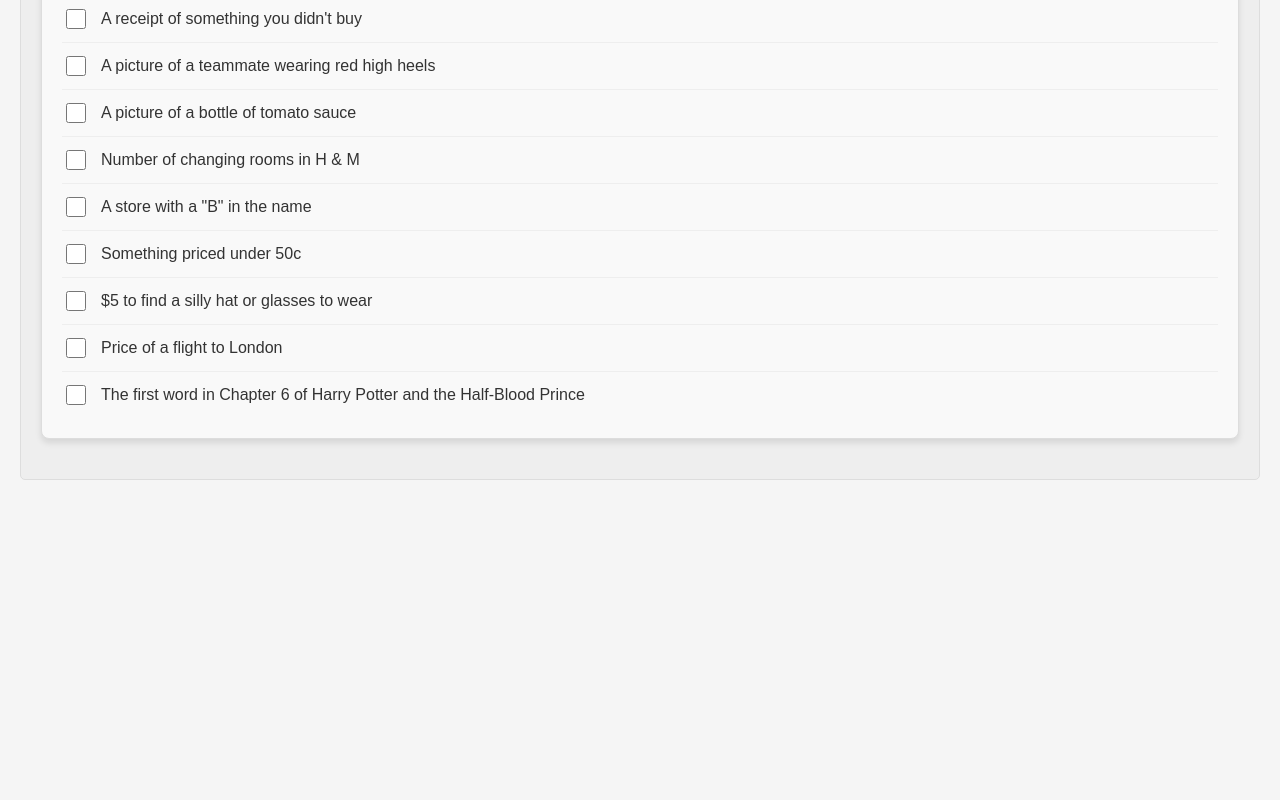
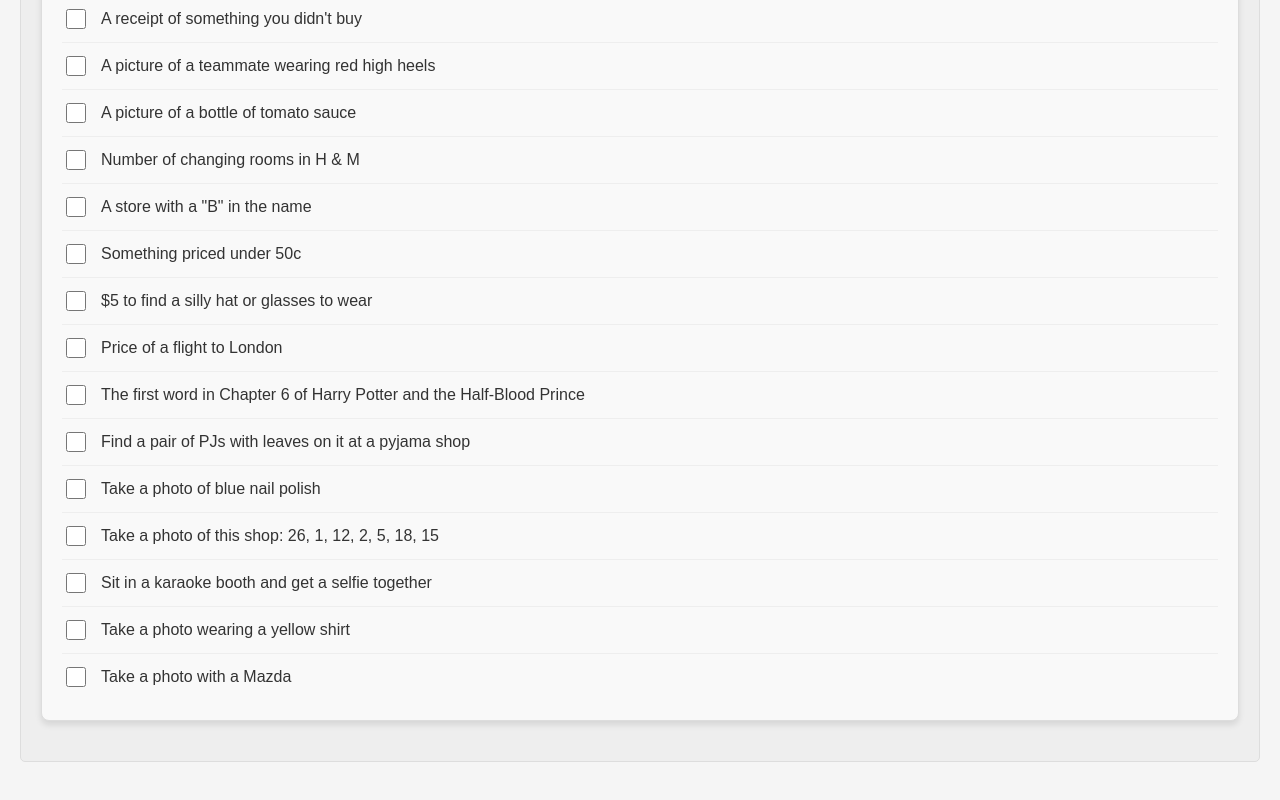
Before and after one commit to benjamen/meowsgames, a plain HTML site: page index.html in a window 1280 px wide. Shown: the part 619-1419 px from the top of the page. Before the commit the page ends 1139 px from the top, so only its background shows below. Drawn offline with Linux system fonts and the light colour scheme.

Commit message:
Added new feature

```diff
--- a/index.html
+++ b/index.html
@@ -96,8 +96,33 @@
             <input type="checkbox" id="item11">
             <label for="item11">The first word in Chapter 6 of Harry Potter and the Half-Blood Prince</label>
         </div>
+        <div class="checklist-item">
+            <input type="checkbox" id="item12">
+            <label for="item12">Find a pair of PJs with leaves on it at a pyjama shop</label>
+        </div>
+        <div class="checklist-item">
+            <input type="checkbox" id="item13">
+            <label for="item13">Take a photo of blue nail polish</label>
+        </div>
+        <div class="checklist-item">
+            <input type="checkbox" id="item14">
+            <label for="item14">Take a photo of this shop: 26, 1, 12, 2, 5, 18, 15</label>
+        </div>
+        <div class="checklist-item">
+            <input type="checkbox" id="item15">
+            <label for="item15">Sit in a karaoke booth and get a selfie together</label>
+        </div>
+        <div class="checklist-item">
+            <input type="checkbox" id="item16">
+            <label for="item16">Take a photo wearing a yellow shirt</label>
+        </div>
+        <div class="checklist-item">
+            <input type="checkbox" id="item17">
+            <label for="item17">Take a photo with a Mazda</label>
+        </div>
     </div>
 </div>
+
 
 
 <div id="escape-room" class="game-section">
```
